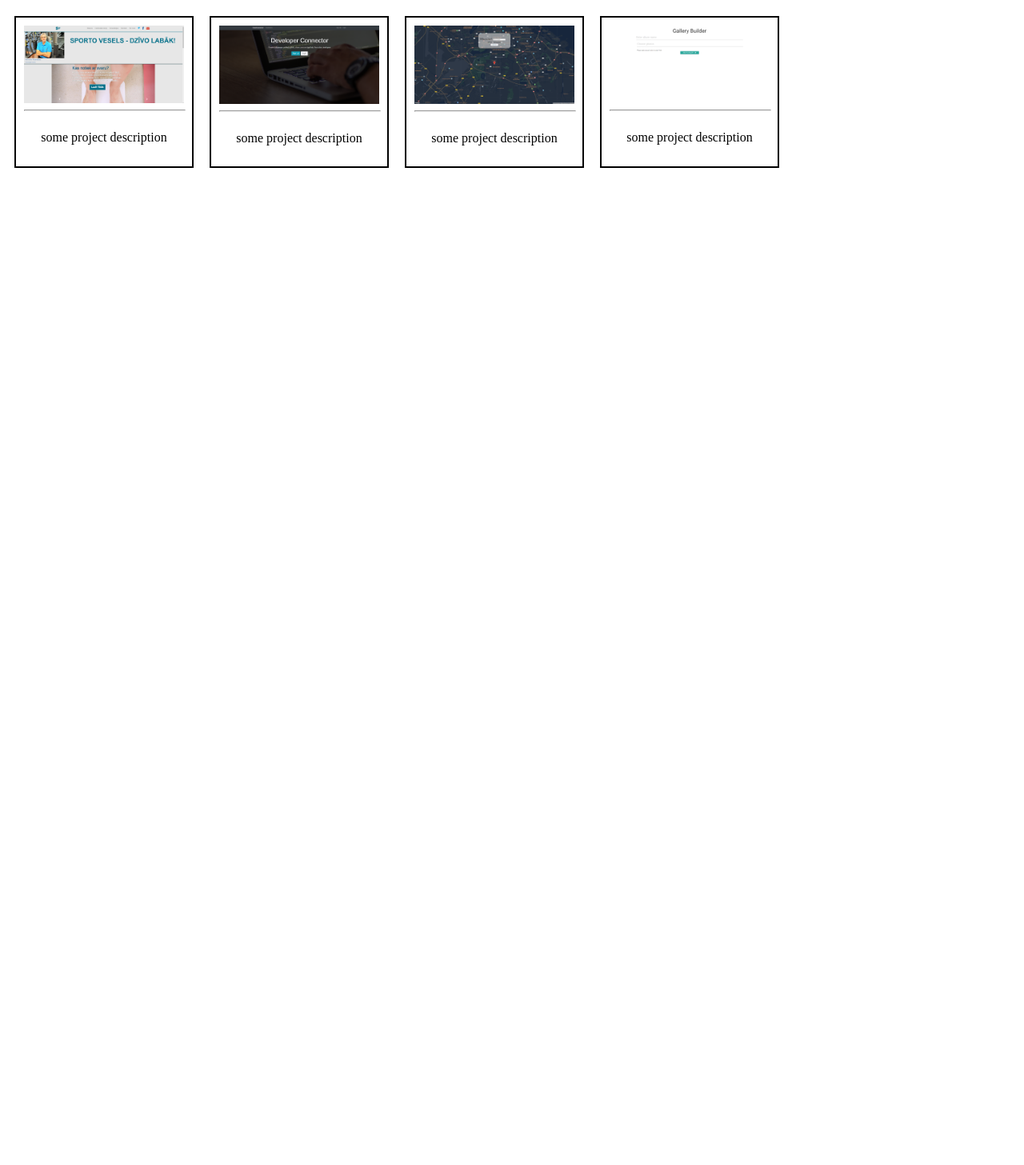
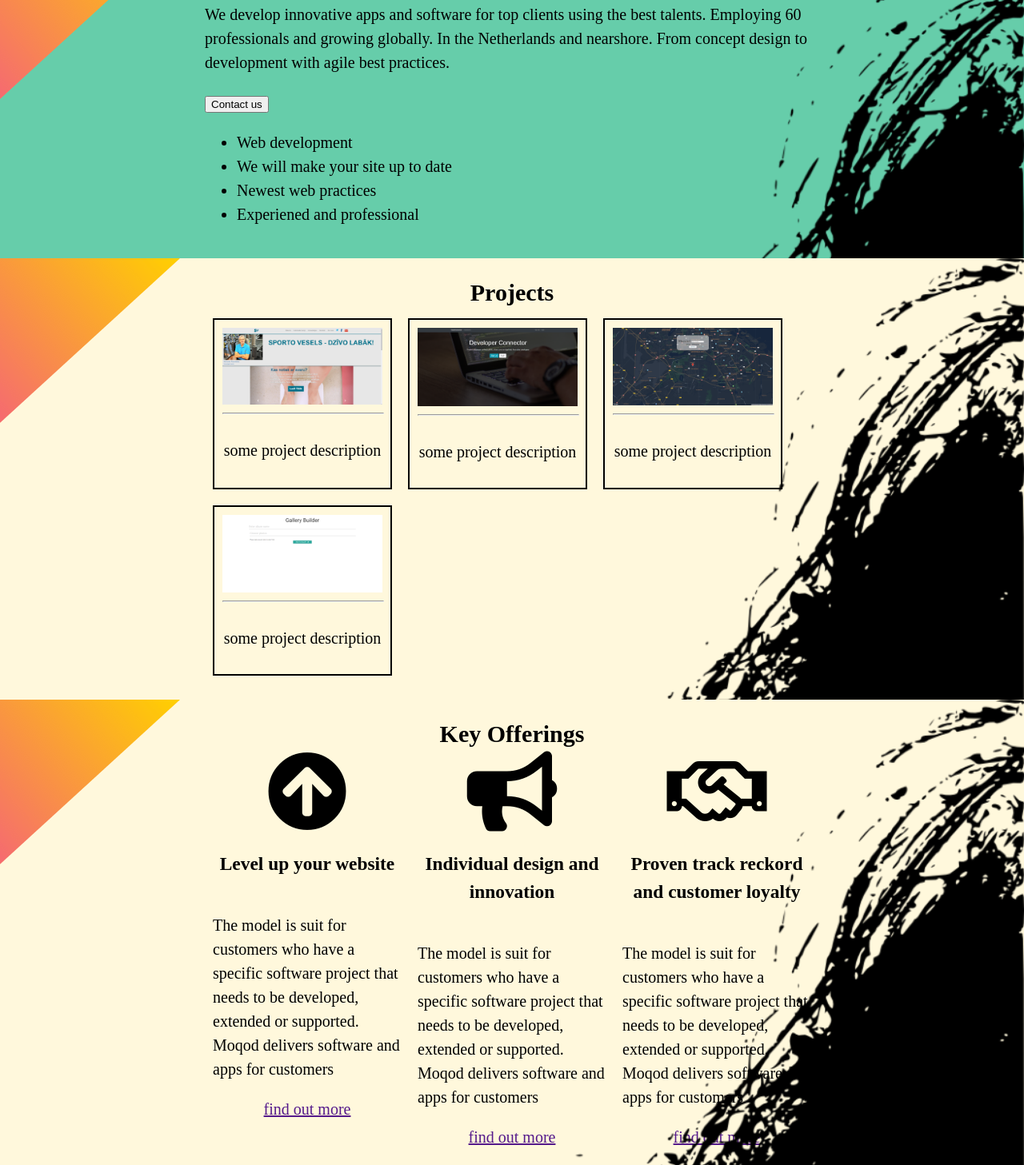
Before and after one commit to reinitto/gauja, a website: page public/index.html in a window 1280 px wide. Shown: the part 360-1817 px from the top of the page at 80% size. Before the commit the page ends 800 px from the top, so only its background shows below. Drawn offline with Linux system fonts and the light colour scheme.

Commit message:
added some stuff

```diff
--- a/package.json
+++ b/package.json
@@ -5,7 +5,7 @@
   "main": "index.js",
   "scripts": {
     "test": "echo \"Error: no test specified\" && exit 1",
-    "start": "node server.js"
+    "start": "nodemon server.js"
   },
   "author": "",
   "license": "ISC",
--- a/public/index.html
+++ b/public/index.html
@@ -4,16 +4,23 @@
     <meta charset="UTF-8" />
     <meta name="viewport" content="width=device-width, initial-scale=1.0" />
     <meta http-equiv="X-UA-Compatible" content="ie=edge" />
+    <link
+      rel="stylesheet"
+      href="https://use.fontawesome.com/releases/v5.8.0/css/all.css"
+      integrity="sha384-Mmxa0mLqhmOeaE8vgOSbKacftZcsNYDjQzuCOm6D02luYSzBG8vpaOykv9lFQ51Y"
+      crossorigin="anonymous"
+    />
     <link rel="stylesheet" href="style.css" />
     <title>Gauja Digital</title>
   </head>
   <body>
-    <div class="title" id="home">
+    <div class="title">
       <h1>Gauja Digital</h1>
+      <p>for your every digital desire</p>
     </div>
     <div class="navigation">
       <div class="navLink">
-        <a href="#home"><h4>Home</h4></a>
+        <a href="#"><h4>Home</h4></a>
       </div>
       <div class="navLink">
         <a href="#about"><h4>About</h4></a>
@@ -27,17 +34,65 @@
     </div>
     <main>
       <section id="about">
+        <div class="container">
           <h2>About</h2>
+          <p>
+            We develop innovative apps and software for top clients using the
+            best talents. Employing 60 professionals and growing globally. In
+            the Netherlands and nearshore. From concept design to development
+            with agile best practices.
+          </p>
+          <button>Contact us</button>
           <ul>
             <li>Web development</li>
             <li>We will make your site up to date</li>
             <li>Newest web practices</li>
             <li>Experiened and professional</li>
           </ul>
+        </div>
       </section>
       <section id="projects">
+        <div class="container">
           <h2>Projects</h2>
           <div class="projectList"></div>
+        </div>
+      </section>
+      <section id="keyOfferings">
+        <div class="container">
+          <h2>Key Offerings</h2>
+          <div class="offeringContainer">
+            <div class="offeringItem">
+              <i class="fas fa-arrow-circle-up fa-5x"></i>
+              <h3>Level up your website</h3>
+              <p>
+                The model is suit for customers who have a specific software
+                project that needs to be developed, extended or supported. Moqod
+                delivers software and apps for customers
+              </p>
+              <a href="">find out more</a>
+            </div>
+            <div class="offeringItem">
+              <i class="fas fa-bullhorn fa-5x"></i>
+              <h3>Individual design and innovation</h3>
+              <p>
+                The model is suit for customers who have a specific software
+                project that needs to be developed, extended or supported. Moqod
+                delivers software and apps for customers
+              </p>
+              <a href="">find out more</a>
+            </div>
+            <div class="offeringItem">
+              <i class="far fa-handshake fa-5x"></i>
+              <h3>Proven track reckord and customer loyalty</h3>
+              <p>
+                The model is suit for customers who have a specific software
+                project that needs to be developed, extended or supported. Moqod
+                delivers software and apps for customers
+              </p>
+              <a href="">find out more</a>
+            </div>
+          </div>
+        </div>
       </section>
     </main>
     <script src="app.js"></script>
--- a/style.scss
+++ b/style.scss
@@ -1,11 +1,36 @@
+$padding-left: 20%;
 html {
   width: 100%;
   height: 100%;
 }
+body {
+  padding: 0;
+  margin: 0;
+  //background-color: floralwhite;
+  background-color: cornsilk;
+  font-size: 20px;
+  line-height: 1.5;
+}
 
 .title {
+  position: relative;
   height: auto;
   border-bottom: 2px double black;
+  padding-left: $padding-left;
+  h1,
+  p {
+    display: inline-block;
+  }
+  h1 {
+    font-size: 3em;
+  }
+  p {
+    font-style: italic;
+    font-size: 16px;
+    position: relative;
+    top: 1.5em;
+    right: 8%;
+  }
 }
 
 .navigation {
@@ -22,14 +47,25 @@ html {
 }
 
 section {
+  padding: 20px 0px;
+  position: relative;
+  width: 100%;
+
   h2 {
     display: block;
     text-align: center;
+    margin: 0;
   }
+}
+
+.container {
+  width: 60%;
+  padding-left: $padding-left;
 }
 
 .projectList {
   display: flex;
+  flex-wrap: wrap;
   .projectItem {
     flex-basis: auto;
     display: flex;
@@ -46,3 +82,51 @@ section {
     }
   }
 }
+
+#about {
+  width: 100%;
+  background: mediumaquamarine;
+}
+
+section::before {
+  content: "";
+  position: absolute;
+  background: url("img/orange-triangle.png") no-repeat;
+  top: 0;
+  left: 0;
+  z-index: 2;
+  width: 100%;
+  height: 100%;
+}
+
+section::after {
+  content: "";
+  position: absolute;
+  background: url("img/bottom-right-triangle.png") no-repeat;
+  background-size: cover;
+  right: 0;
+  bottom: 0;
+  z-index: 2;
+  width: 100%;
+  height: 100%;
+}
+
+.offeringContainer {
+  display: flex;
+  flex-direction: row;
+  justify-content: center;
+}
+
+.offeringItem {
+  display: flex;
+  flex-direction: column;
+  max-width: 300px;
+  margin: 0px 10px;
+  align-items: center;
+  i {
+    display: block;
+  }
+  h3 {
+    text-align: center;
+  }
+}
```
Also changed, not shown: public/img/5a2a3b0bcca610.7399196815127170678383.png (added), public/img/bottom-right-triangle.png (added), public/img/orange-triangle.png (added), public/style.css. Lines whose indentation alone changed are shown as unchanged.
